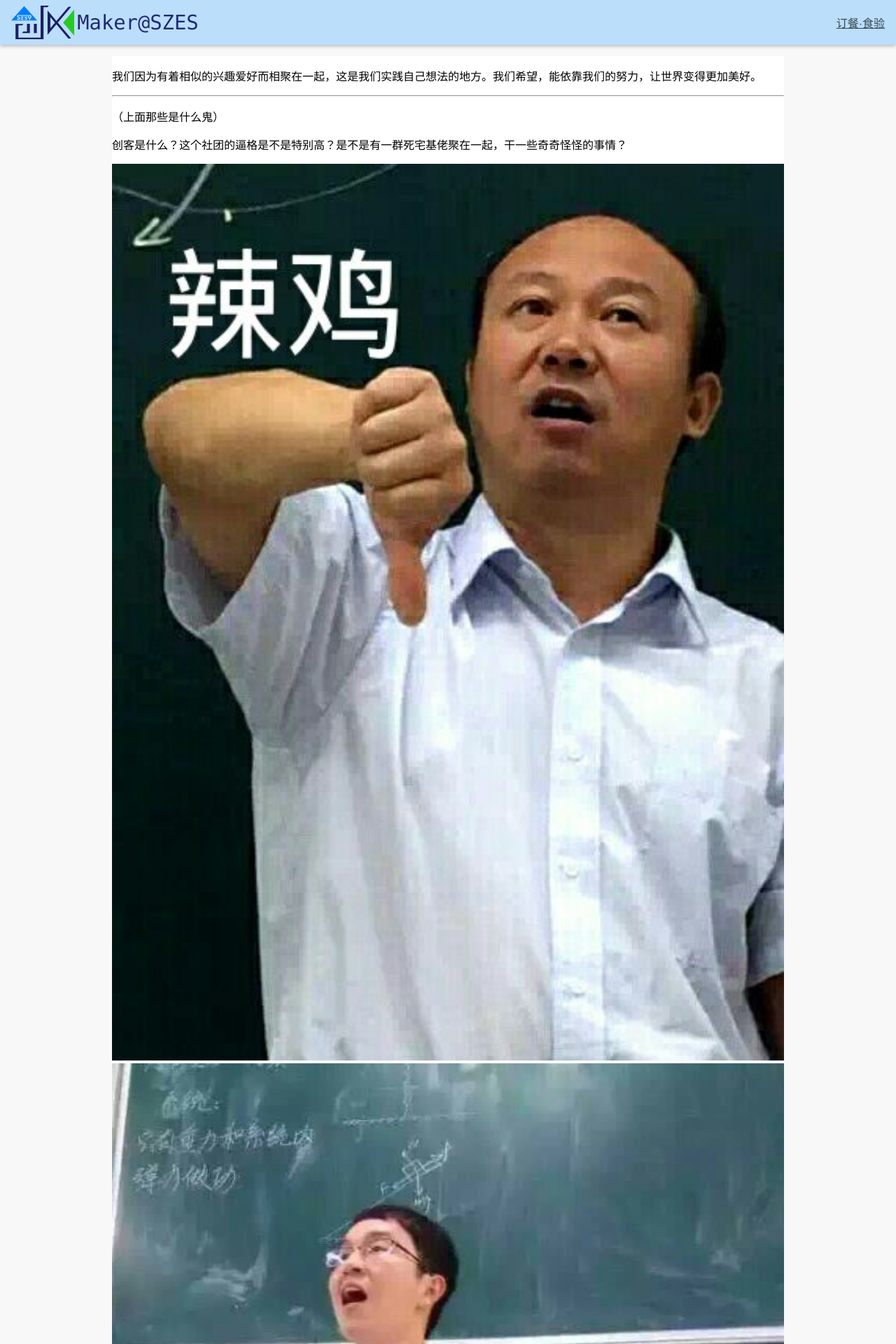
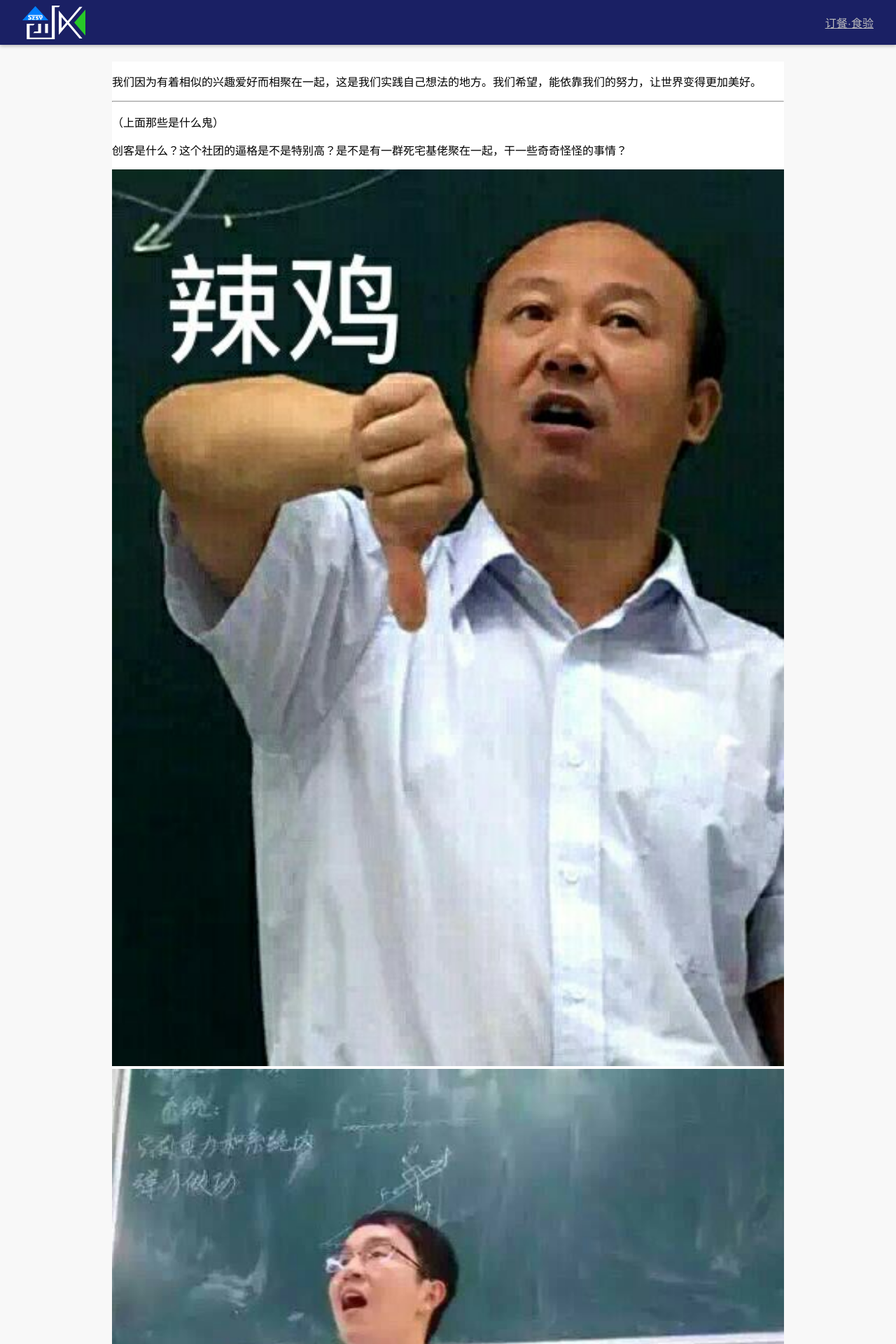
Before and after one commit to szes-maker/szes-maker.github.io, a Jekyll site: the page built from index.md, in a window 1280 px wide. Shown: the top 1920 px of the page at 70% size. Built offline with Jekyll 4.4.1, drawn with Linux system fonts in a browser that asks for light colours.

Commit message:
update design

```diff
--- a/_includes/head.html
+++ b/_includes/head.html
@@ -4,7 +4,7 @@
   <meta name="viewport" content="width=device-width, initial-scale=1">
 
   <title>{% if page.title %}{{ page.title }}{% else %}{{ site.title }}{% endif %}</title>
-  <meta name="theme-color" content="#BBDEFB">
+  <meta name="theme-color" content="#1A2064">
   <meta name="description" content="{% if page.excerpt %}{{ page.excerpt | strip_html | strip_newlines | truncate: 160 }}{% else %}{{ site.description }}{% endif %}">
 
   <link rel="stylesheet" href="{{ "/css/style.css" | prepend: site.baseurl }}">
--- a/_includes/header.html
+++ b/_includes/header.html
@@ -2,9 +2,6 @@
     <div id="org-brand">
         <a href="/" id="logo-link">
             <img src="images/logo.svg" alt="深圳实验学校创客社" title="深圳实验学校创客社" id="logo"></a>
-        <a href="/">
-            <span id="org-name">Maker@SZES</span>
-        </a>
     </div>
     <div class="text"><a href="//order.szesmaker.org/">订餐·食验</a></div>
 </header>
--- a/css/style.css
+++ b/css/style.css
@@ -5,15 +5,15 @@ body {
 }
 
 header {
-    background-color: #BBDEFB;
+    background-color: #1a2064;
     box-shadow: 0 2px 5px rgba(0, 0, 0, 0.26);
 }
 
 header#navbar-container {
-    padding: 0 1em;
+    padding: 0 2em;
     display: flex;
+    justify-content: space-between;
     align-items: center;
-    justify-content: space-between;
     height: 64px;
 }
 
@@ -49,22 +49,15 @@ header a#logo-link {
     height: 100%;
 }
 
-#org-name {
-    margin-left: 4px;
-    color: #202a74;
-    font-family: "Source Code Pro", Consolas, Monaco, monospace;
-    font-size: 1.8em;
-}
-
 #navbar-container .text a {
-    color: #37474F;
+    color: #BDBDBD;
     text-decoration: underline;
 }
 
 #content {
     display: flex;
     justify-content: center;
-    padding-top: 1em;
+    padding-top: 1.5em;
 }
 
 #wrapper {
@@ -100,10 +93,6 @@ footer a {
 }
 
 @media (max-width: 360px) {
-    #org-name {
-        display: none;
-    }
-
     #wrapper {
         width: 99%
     }
@@ -112,3 +101,9 @@ footer a {
         padding: 0 1px;
     }
 }
+
+@media (max-width: 400px) {
+    header#navbar-container {
+        padding: 0 1em;
+    }
+}
```
Also changed, not shown: images/logo.svg.
